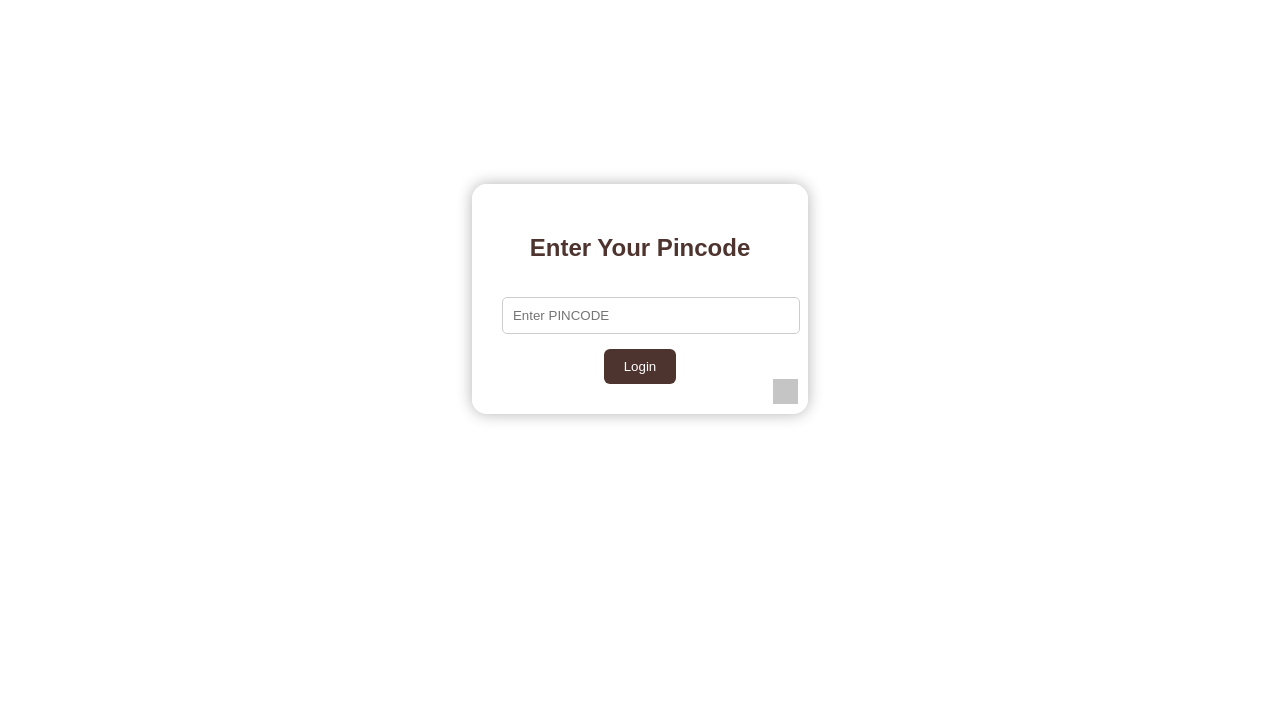
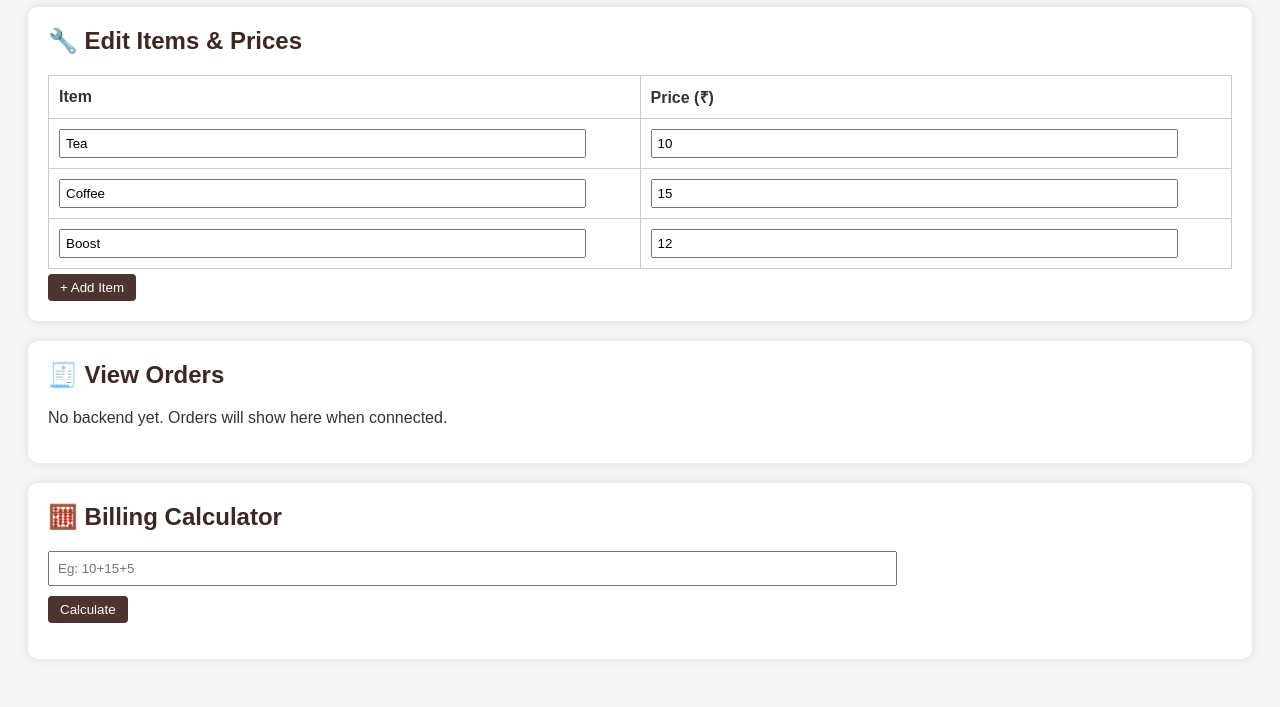
Before and after one commit to Ezhilraj4/teashop, a plain HTML site: page admin.html in a window 1280 px wide. Shown: the part 101-808 px from the top of the page. Drawn offline with Linux system fonts and the light colour scheme; grey boxes are pictures that could not be loaded.

Commit message:
Update admin.html

```diff
--- a/admin.html
+++ b/admin.html
@@ -2,98 +2,118 @@
 <html lang="en">
 <head>
   <meta charset="UTF-8">
-  <meta name="viewport" content="width=device-width, initial-scale=1">
-  <title>New Friends Coffee Bar - Login</title>
+  <title>Admin Panel - New Friends Coffee Bar</title>
   <style>
     body {
       font-family: Arial, sans-serif;
-      background: url('bg.jpg') no-repeat center center fixed;
-      background-size: cover;
-      display: flex;
-      justify-content: center;
-      align-items: center;
-      height: 100vh;
-      margin: 0;
+      background-color: #f5f5f5;
+      padding: 20px;
+      color: #333;
     }
 
-    .login-box {
-      background: rgba(255, 255, 255, 0.95);
-      padding: 30px;
-      border-radius: 15px;
-      box-shadow: 0 0 15px rgba(0,0,0,0.3);
+    h1 {
       text-align: center;
-      position: relative;
-    }
-
-    h2 {
-      margin-bottom: 20px;
       color: #4E342E;
     }
 
-    input[type="password"] {
+    .section {
+      background: #fff;
+      padding: 20px;
+      margin-bottom: 20px;
+      border-radius: 10px;
+      box-shadow: 0 0 10px rgba(0,0,0,0.1);
+    }
+
+    .section h2 {
+      margin-top: 0;
+      color: #3E2723;
+    }
+
+    table {
       width: 100%;
+      border-collapse: collapse;
+    }
+
+    table, th, td {
+      border: 1px solid #ccc;
+    }
+
+    th, td {
       padding: 10px;
-      margin: 15px 0;
-      border: 1px solid #ccc;
-      border-radius: 5px;
+      text-align: left;
+    }
+
+    input[type="text"], input[type="number"] {
+      padding: 5px;
+      width: 90%;
     }
 
     button {
       background-color: #4E342E;
       color: white;
-      padding: 10px 20px;
+      padding: 6px 12px;
       border: none;
-      border-radius: 6px;
+      border-radius: 4px;
       cursor: pointer;
+      margin-top: 5px;
     }
 
     button:hover {
       background-color: #6D4C41;
     }
 
-    .admin-icon {
-      position: absolute;
-      bottom: 10px;
-      right: 10px;
-      width: 25px;
-      height: 25px;
-      cursor: pointer;
-      opacity: 0.6;
-    }
-
-    .admin-icon:hover {
-      opacity: 1;
+    .calculator input {
+      width: 70%;
+      padding: 8px;
+      margin-bottom: 5px;
     }
   </style>
 </head>
 <body>
 
-  <div class="login-box">
-    <h2>Enter Your Pincode</h2>
-    <form onsubmit="return goToCustomerPage()">
-      <input type="password" id="pincode" placeholder="Enter PINCODE" required>
-      <button type="submit">Login</button>
-    </form>
+  <h1>Admin Panel</h1>
 
-    <!-- Small admin icon -->
-    <img src="https://cdn-icons-png.flaticon.com/512/1828/1828490.png" class="admin-icon" title="Admin Panel" onclick="goToAdmin()">
+  <div class="section">
+    <h2>🔧 Edit Items & Prices</h2>
+    <table id="menu-table">
+      <tr><th>Item</th><th>Price (₹)</th></tr>
+      <tr><td><input type="text" value="Tea"></td><td><input type="number" value="10"></td></tr>
+      <tr><td><input type="text" value="Coffee"></td><td><input type="number" value="15"></td></tr>
+      <tr><td><input type="text" value="Boost"></td><td><input type="number" value="12"></td></tr>
+    </table>
+    <button onclick="addRow()">+ Add Item</button>
+  </div>
+
+  <div class="section">
+    <h2>🧾 View Orders</h2>
+    <p>No backend yet. Orders will show here when connected.</p>
+  </div>
+
+  <div class="section calculator">
+    <h2>🧮 Billing Calculator</h2>
+    <input type="text" id="calcInput" placeholder="Eg: 10+15+5"><br>
+    <button onclick="calculate()">Calculate</button>
+    <p id="calcResult"></p>
   </div>
 
   <script>
-    function goToCustomerPage() {
-      const pin = document.getElementById('pincode').value;
-      // You can add real PIN check here
-      if (pin.length >= 4) {
-        window.location.href = "customer.html";
-      } else {
-        alert("Invalid PIN");
-      }
-      return false; // prevent form reload
+    function addRow() {
+      const table = document.getElementById("menu-table");
+      const row = table.insertRow(-1);
+      const cell1 = row.insertCell(0);
+      const cell2 = row.insertCell(1);
+      cell1.innerHTML = '<input type="text" placeholder="New item">';
+      cell2.innerHTML = '<input type="number" placeholder="₹">';
     }
 
-    function goToAdmin() {
-      // You can add admin password check later
-      window.location.href = "admin.html";
+    function calculate() {
+      try {
+        const input = document.getElementById("calcInput").value;
+        const result = eval(input);
+        document.getElementById("calcResult").innerText = "Total: ₹" + result;
+      } catch (e) {
+        document.getElementById("calcResult").innerText = "Invalid Expression!";
+      }
     }
   </script>
 
```
